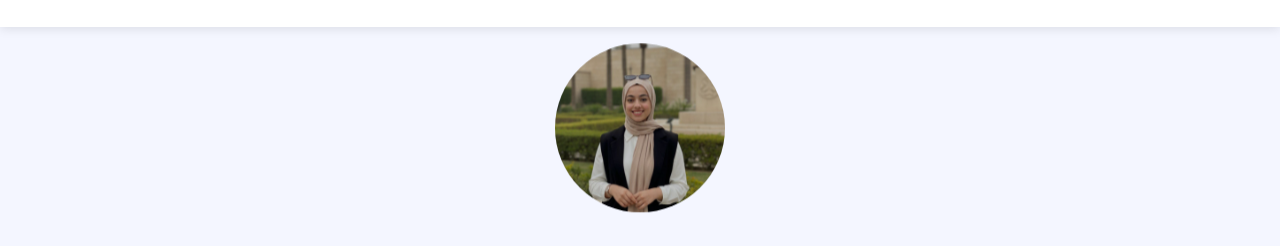
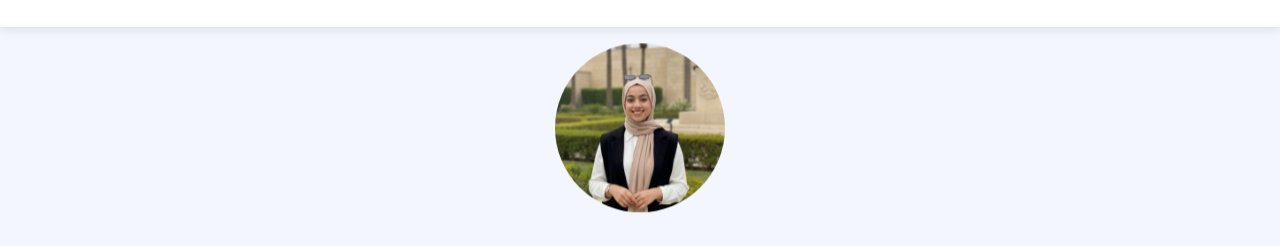
Before and after one commit to haneenelkamary/Portfolio, a plain HTML site: page index.html in a window 1280 px wide. Shown: the part 69-315 px from the top of the page. Drawn offline with Linux system fonts and the light colour scheme.

```diff
--- a/index.html
+++ b/index.html
@@ -75,7 +75,6 @@
 width:170px;
 border-radius:50%;
 animation:float 3s infinite ease-in-out;
-filter: brightness(80%); /* أقل لمعان */
 transition:0.3s;
 }
 
```
